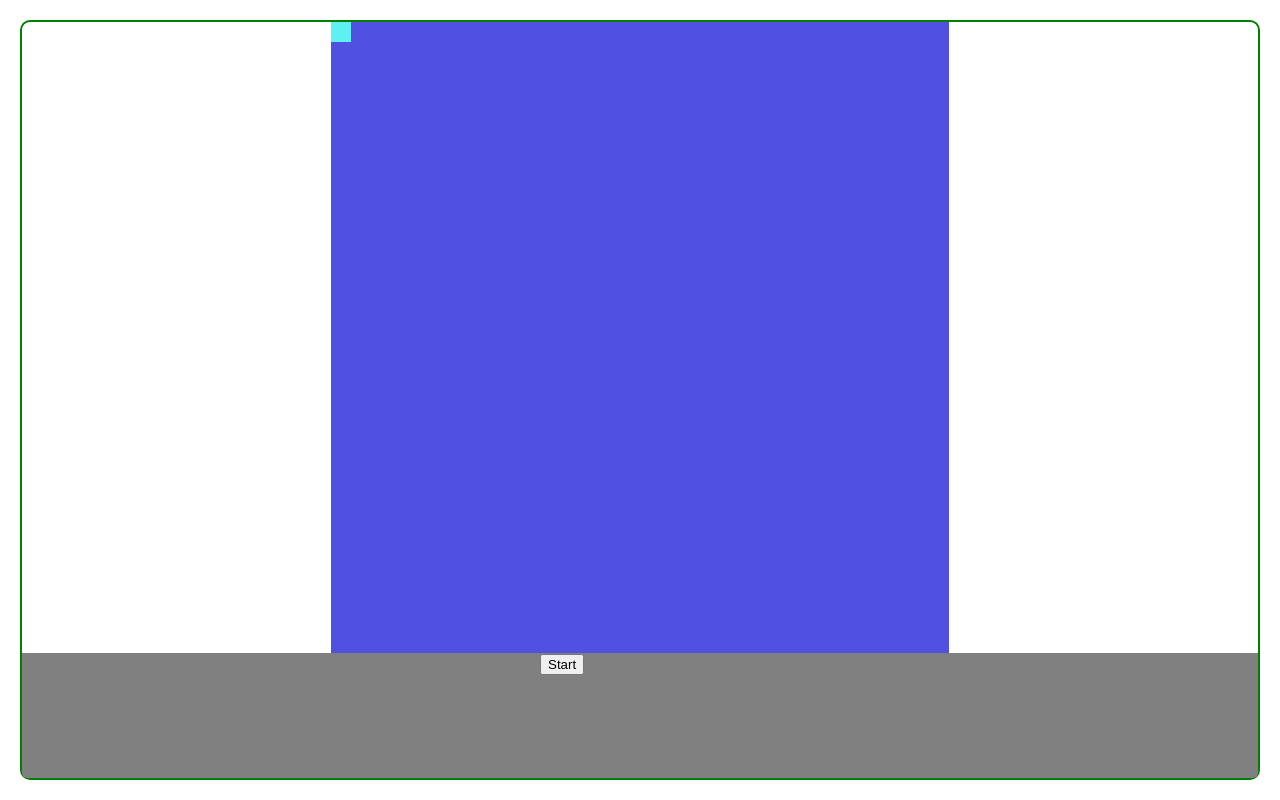
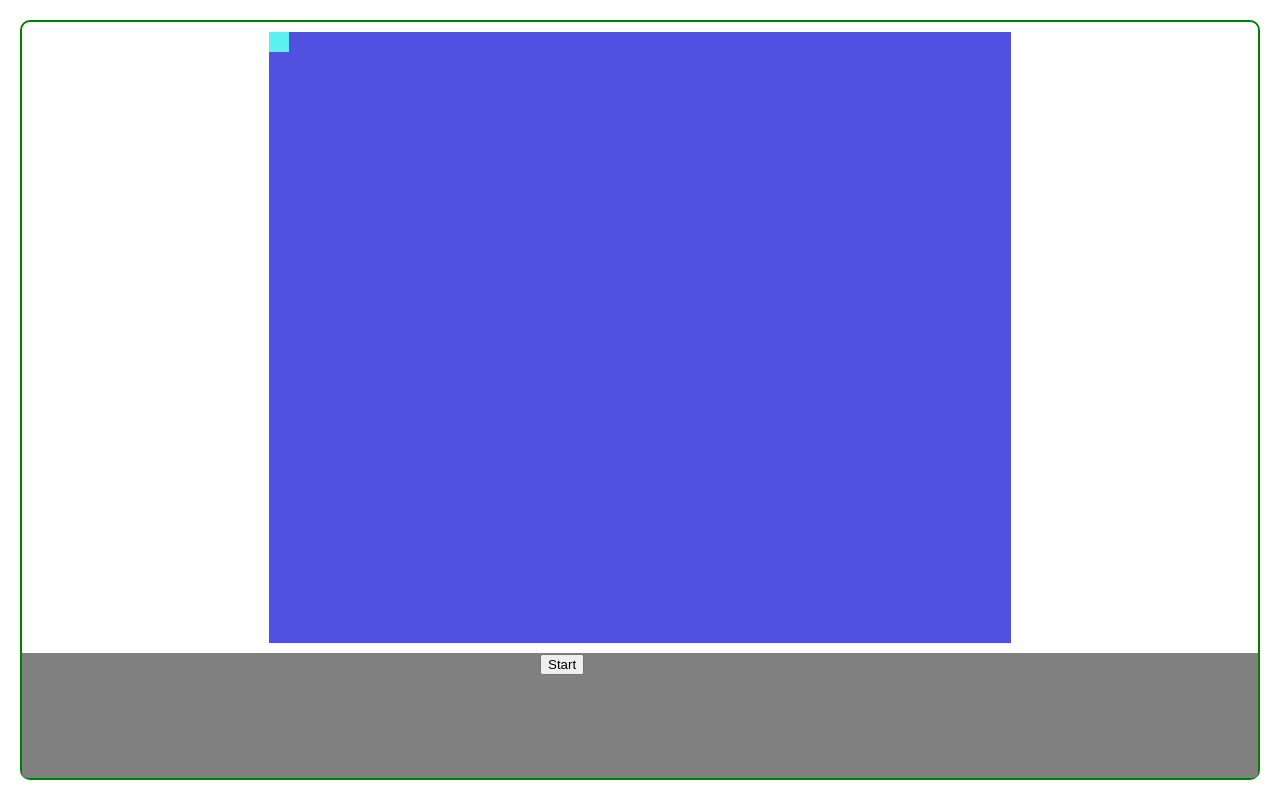
Before and after one commit to CarlosViller/check-your-sight, a Next.js app: page / in a window 1280 px wide. Built offline with nearby package versions, Linux system fonts and the light colour scheme.

Commit message:
move 1 level

```diff
--- a/src/components/MovingColor.js
+++ /dev/null
@@ -1,82 +0,0 @@
-import { useRef, useEffect, useState } from "react";
-import newColors from "../colors";
-import { ENDED, STARTED } from "../constants";
-
-const BASE_SIZE = 20
-
-function useOutsideHandler(ref, screenRef, handler, status) {
-  useEffect(() => {
-    function handleClickOutside(event) {
-      if (
-        status === STARTED &&
-        ref.current &&
-        !ref.current.contains(event.target) &&
-        screenRef.current.contains(event.target)) {
-        handler()
-      }
-    }
-    document.addEventListener("mousedown", handleClickOutside);
-    return () => {
-      document.removeEventListener("mousedown", handleClickOutside);
-    };
-  }, [ref]);
-}
-
-function useCoords(screenRef) {
-  const [state, setState] = useState({
-    x: randomMove(screenRef.current?.offsetWidth),
-    y: randomMove(screenRef.current?.offsetHeight)
-  })
-
-  function changeCoords() {
-    setState({
-      x: randomMove(screenRef.current?.offsetWidth),
-      y: randomMove(screenRef.current?.offsetHeight)
-    })
-  }
-
-  return [state, changeCoords]
-}
-
-export default function MovingColor({
-  status,
-  winnerColor,
-  addPoint,
-  lose,
-  setColors,
-  spread,
-  screenRef
-}) {
-
-  const ref = useRef(null);
-  useOutsideHandler(ref, screenRef, lose, status);
-
-  const [coords, changeCoords] = useCoords(screenRef)
-
-  return (
-    <button
-      ref={ref}
-      css={{
-        width: BASE_SIZE,
-        height: BASE_SIZE,
-        padding: 0,
-        background: `${winnerColor}`,
-        border: status === ENDED ? "1px solid white" : "unset",
-        position: "absolute",
-        left: coords.x,
-        top: coords.y
-
-      }}
-      onClick={() => {
-        if (status === STARTED) {
-          addPoint()
-          setColors(newColors(spread))
-          changeCoords()
-        }
-      }}
-    >
-    </button>
-  )
-}
-
-const randomMove = (max) => max ? `${Math.floor(Math.random() * (max - BASE_SIZE))}px` : 0
--- a/src/components/Screen.js
+++ b/src/components/Screen.js
@@ -1,33 +1,89 @@
-import { useRef, useState } from "react"
-import MovingColor from "./MovingColor";
+import { useRef, useState, useEffect } from "react"
 import newColors from "../colors";
+import { ENDED, STARTED, POINT, FAILED } from "../constants";
 
-export default function Screen({ addPoint, lose, state, spread = 10 }) {
+const BASE_SIZE = 20
+
+function useOutsideHandler(ref, screenRef, status, handler) {
+  useEffect(() => {
+    function handleClickOutside(event) {
+      if (
+        status === STARTED &&
+        ref.current &&
+        !ref.current.contains(event.target) &&
+        screenRef.current.contains(event.target)) {
+        handler()
+      }
+    }
+    document.addEventListener("mousedown", handleClickOutside);
+    return () => {
+      document.removeEventListener("mousedown", handleClickOutside);
+    };
+  }, [ref, screenRef]);
+}
+
+function useCoords(screenRef) {
+  const [state, setState] = useState({
+    x: randomMove(screenRef.current?.offsetWidth),
+    y: randomMove(screenRef.current?.offsetHeight)
+  })
+
+  function changeCoords() {
+    setState({
+      x: randomMove(screenRef.current?.offsetWidth),
+      y: randomMove(screenRef.current?.offsetHeight)
+    })
+  }
+
+  return [state, changeCoords]
+}
+
+export default function Screen({ dispatch, state, spread = 10 }) {
 
   // Format: { bkg: rgbColor <string>, winner: rgbColor <string> }
   const [colors, setColors] = useState(newColors(spread))
   const screenRef = useRef(null)
+
+  const blockRef = useRef(null);
+  useOutsideHandler(blockRef, screenRef, state.status, () => dispatch({type: FAILED}));
+
+  const [coords, changeCoords] = useCoords(screenRef)
 
   return (
     <div
       ref={screenRef}
       css={{
         position: "relative",
-        width: "50%",
-        height: "calc(100% - 125px)",
+        width: "60%",
+        height: "calc(100% - 145px)",
         background: `${colors.bkg}`,
-        margin: "0 auto",
+        margin: "10px auto",
       }}
     >
-      <MovingColor
-        winnerColor={colors.winner}
-        status={state.status}
-        addPoint={addPoint}
-        lose={lose}
-        setColors={setColors}
-        spread={spread}
-        screenRef={screenRef}
-      />
+      <button
+        ref={blockRef}
+        css={{
+          width: BASE_SIZE,
+          height: BASE_SIZE,
+          padding: 0,
+          background: `${colors.winner}`,
+          border: state.status === ENDED ? "1px solid white" : "unset",
+          position: "absolute",
+          left: coords.x,
+          top: coords.y
+
+        }}
+        onClick={() => {
+          if (state.status !== ENDED) {
+            dispatch({ type: POINT })
+            setColors(newColors(spread))
+            changeCoords()
+          }
+        }}
+      >
+      </button>
     </div>
   )
 }
+
+const randomMove = (max) => max ? `${Math.floor(Math.random() * (max - BASE_SIZE))}px` : 0
```
